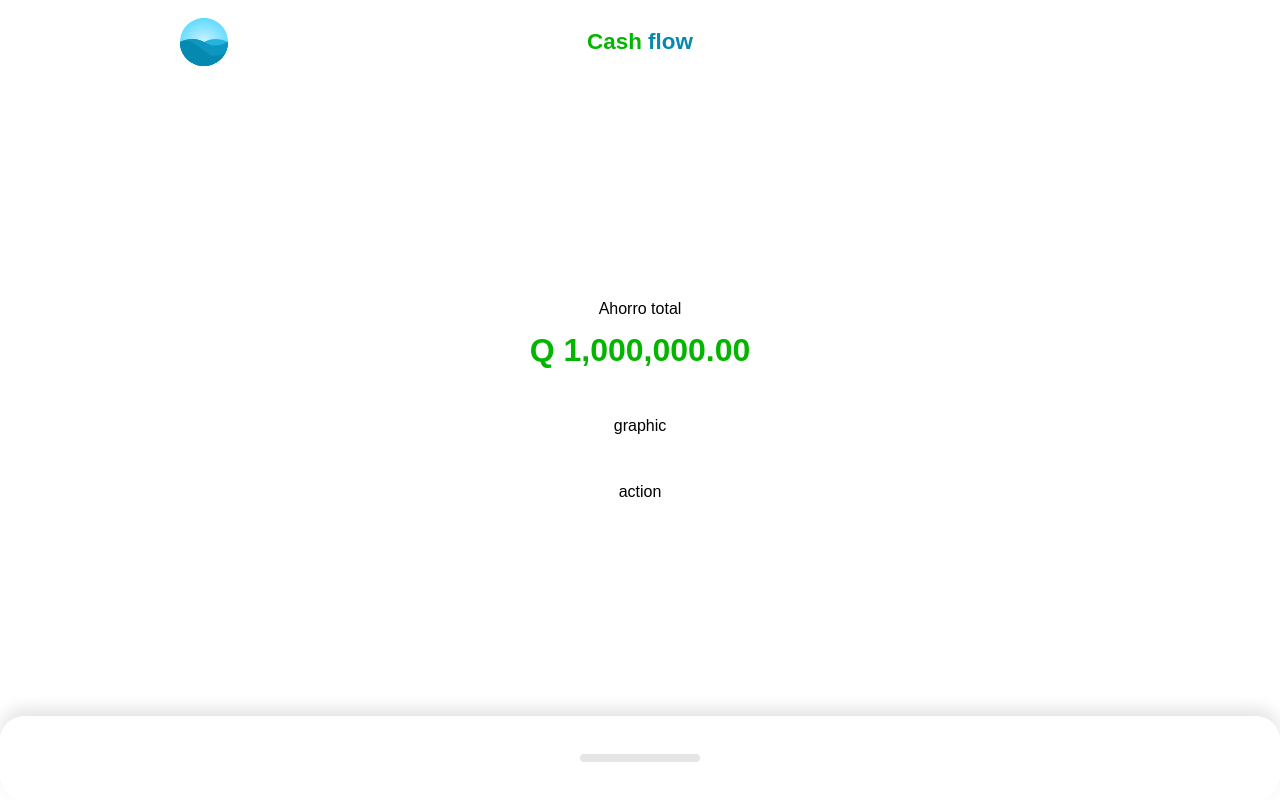
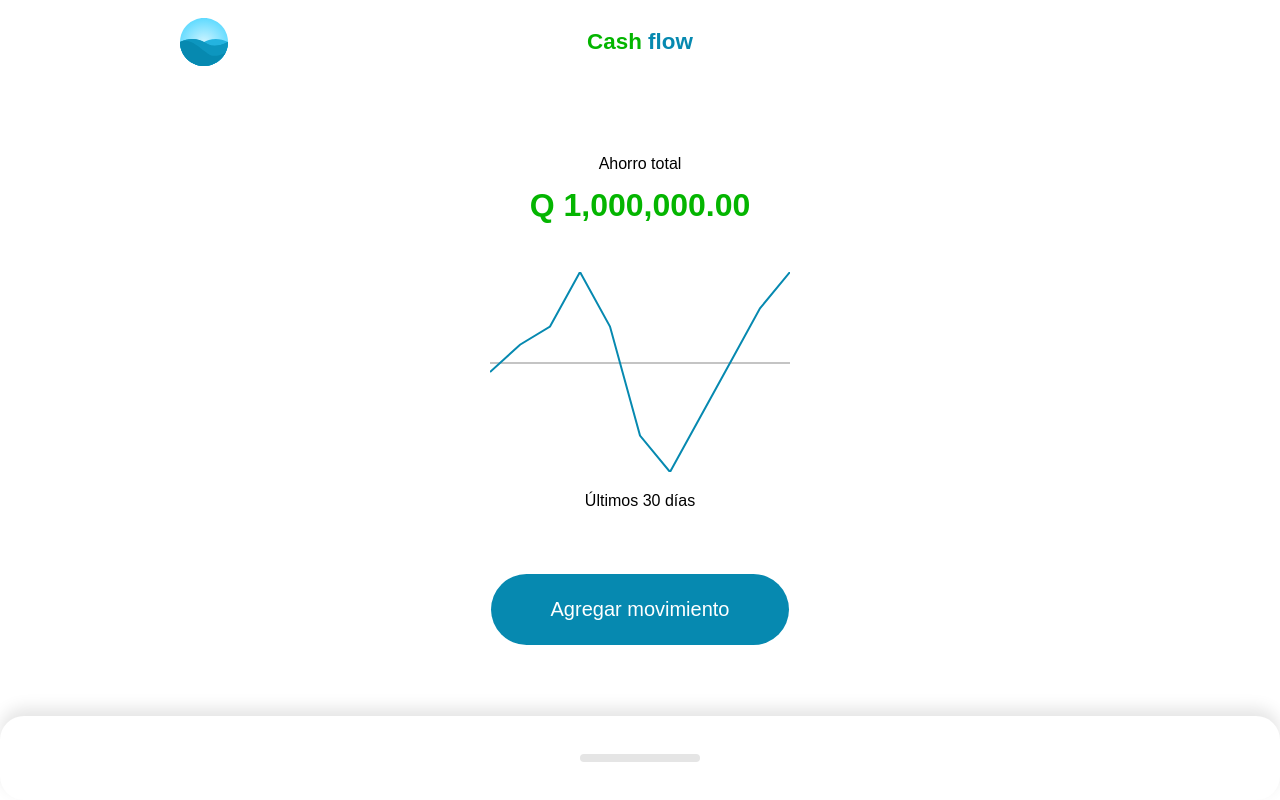
Before and after one commit to edhernandez7/cashflow, a Vue app: page / in a window 1280 px wide. Built offline with nearby package versions, Linux system fonts and the light colour scheme.

Commit message:
graphic component

```diff
--- a/src/components/Home.vue
+++ b/src/components/Home.vue
@@ -10,8 +10,12 @@
         :total-amount="1000000"
         :amount="amount"
       >
-        <template #graphic> graphic </template>
-        <template #action> action </template>
+        <template #graphic>
+          <Graphic :amounts="amounts" />
+        </template>
+        <template #action>
+          <Action />
+        </template>
       </Resume>
     </template>
     <template #movements>
@@ -24,7 +28,9 @@
 import Layout from "@/components/Layout.vue";
 import Header from "@/components/Header.vue";
 import Resume from "@/components/Resume/Index.vue";
+import Action from "./Action.vue";
 import Movements from "@/components/Movements/Index.vue";
+import Graphic from "@/components/Resume/Graphic.vue";
 
 export default {
   name: "HomeApp",
@@ -32,12 +38,15 @@
     Layout,
     Header,
     Resume,
+    Action,
     Movements,
+    Graphic,
   },
   data() {
     return {
       label: null,
       amount: null,
+      amounts: [100, 200, 500, 200, -400, -600, -300, 0, 300, 500],
       movements: [
         {
           id: 0,
--- /dev/null
+++ b/src/components/Resume/Graphic.vue
@@ -0,0 +1,96 @@
+<template>
+  <div>
+    <svg
+      @touchstart="tap"
+      @touchmove="tap"
+      @touchend="untap"
+      viewBox="0 0 300 200"
+    >
+      <line
+        stroke="#c4c4c4"
+        stroke-width="2"
+        x1="0"
+        :y1="zero"
+        x2="300"
+        :y2="zero"
+      />
+      <polyline
+        fill="none"
+        stroke="#0689B0"
+        stroke-width="2"
+        :points="points"
+      />
+      <line
+        v-show="showPointer"
+        stroke="#04b500"
+        stroke-width="2"
+        :x1="pointer"
+        y1="0"
+        :x2="pointer"
+        y2="200"
+      />
+    </svg>
+    <p>Últimos 30 días</p>
+  </div>
+</template>
+
+<script setup>
+import { ref, toRefs, defineProps, computed } from "vue";
+
+const props = defineProps({
+  amounts: {
+    type: Array,
+    default: () => [],
+  },
+});
+
+const { amounts } = toRefs(props);
+
+const amountToPixels = (amount) => {
+  const min = Math.min(...amounts.value);
+  const max = Math.max(...amounts.value);
+
+  const amountAbs = amount + Math.abs(min);
+  const minmax = Math.abs(max) + Math.abs(min);
+
+  return 200 - ((amountAbs * 100) / minmax) * 2;
+};
+
+const zero = computed(() => {
+  return amountToPixels(0);
+});
+
+const points = computed(() => {
+  const total = amounts.value.length;
+  return amounts.value.reduce((points, amount, i) => {
+    const x = (300 / total) * (i + 1);
+    const y = amountToPixels(amount);
+    console.log(y);
+    return `${points} ${x},${y}`;
+  }, "0, 100");
+});
+
+const showPointer = ref(false);
+const pointer = ref(0);
+
+const tap = ({ target, touches }) => {
+  showPointer.value = true;
+  const elementWidth = target.getBoundingClientRect().width;
+  const elementX = target.getBoundingClientRect().x;
+  const touchX = touches[0].clientX;
+  pointer.value = ((touchX - elementX) * 300) / elementWidth;
+};
+
+const untap = () => {
+  showPointer.value = false;
+};
+</script>
+
+<style scoped>
+svg {
+  width: 100%;
+}
+p {
+  text-align: center;
+}
+</style>
```
